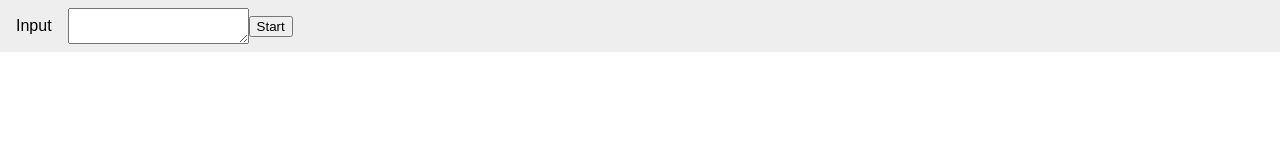
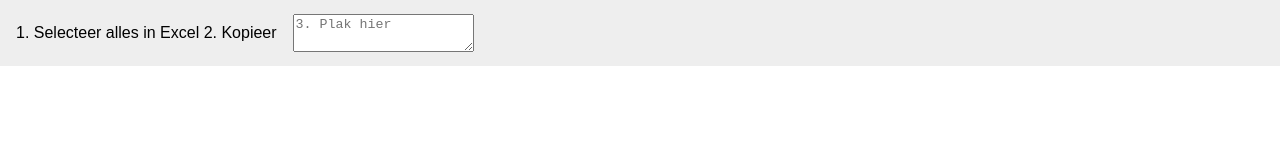
Before and after one commit to thgh/accounting-import, a plain HTML site: page index.html in a window 1280 px wide. Drawn offline with Linux system fonts and the light colour scheme.

Commit message:
Update index.html

```diff
--- a/index.html
+++ b/index.html
@@ -16,6 +16,9 @@
     align-items: center;
     background: #eee;
   }
+  textarea {
+   height: 2rem;
+  }
   #input {
     margin-left: 1rem;
   }
@@ -23,14 +26,19 @@
     margin: 0;
     padding: 1rem;
     white-space: pre-wrap;
+    -webkit-user-select: all;
+    -moz-user-select: all;
+    -ms-user-select: all;
     user-select: all;
     overflow: auto;
   }
 </style>
 <form onsubmit="start()">
-  <label>Input</label>
-  <textarea id="input" oninput="start()"></textarea>
-  <button type="submit">Start</button>
+  <p>
+    1. Selecteer alles in Excel
+    2. Kopieer
+  </p>
+  <textarea id="input" oninput="start()" placeholder="3. Plak hier"></textarea>
 </form>
 <pre id="output">
 
```
